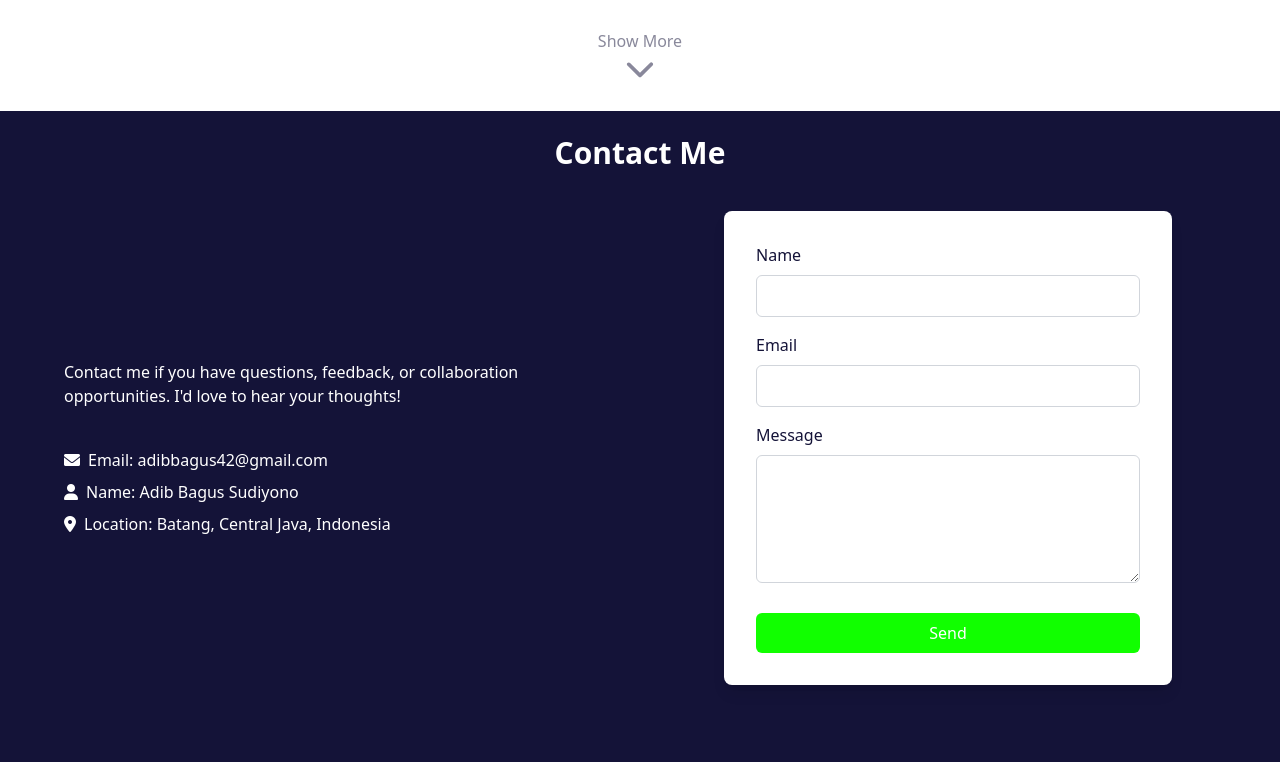
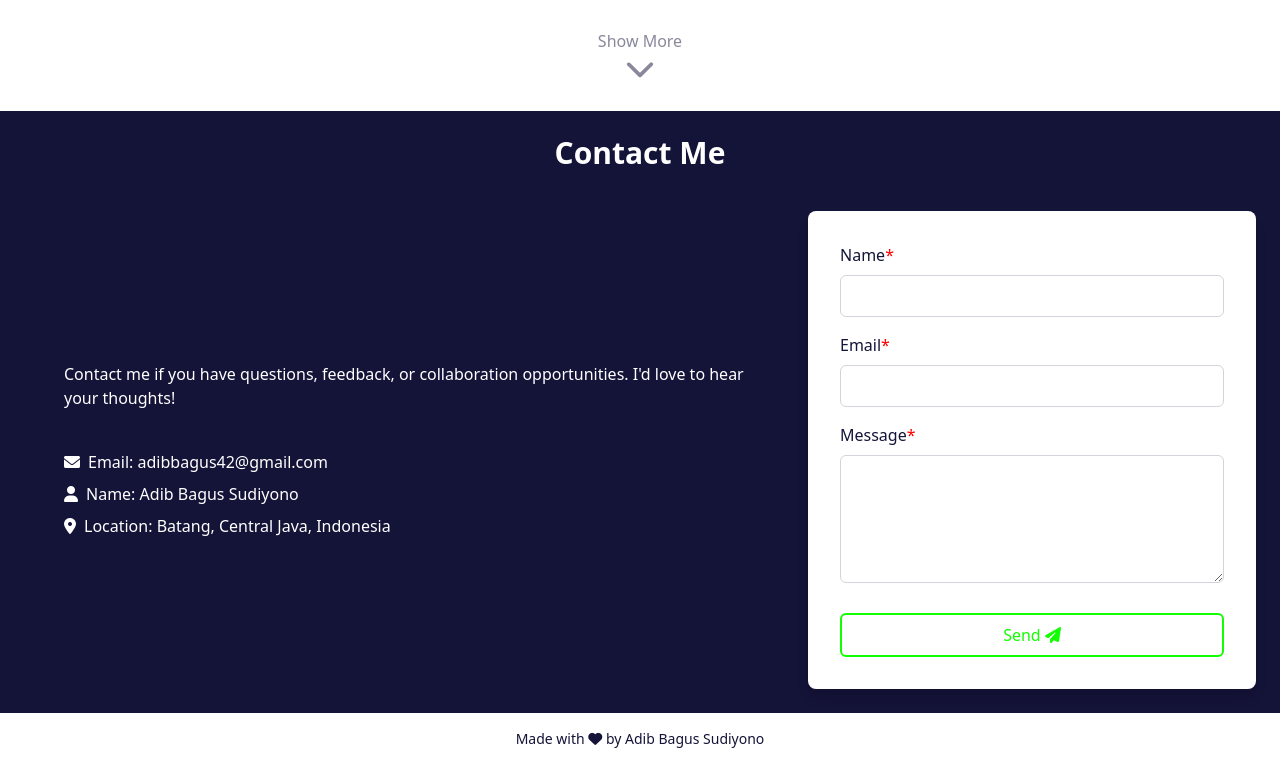
Before and after one commit to adibbaguss/My_Profile_2.0, a React (Vite) app: page / in a window 1280 px wide. Shown: the part 4842-5604 px from the top of the page. Built offline with nearby package versions, Linux system fonts and the light colour scheme; no server answers.

Commit message:
update icon weather and contact section validation

```diff
--- a/package.json
+++ b/package.json
@@ -1,7 +1,7 @@
 {
   "name": "web_profile",
   "private": true,
-  "version": "1.1.1",
+  "version": "1.1.2",
   "type": "module",
   "homepage": "https://adibbaguss.github.io/",
   "scripts": {
--- a/src/components/Contact/Contact.jsx
+++ b/src/components/Contact/Contact.jsx
@@ -2,6 +2,8 @@ import React, { useRef, useState } from 'react';
 import emailjs from '@emailjs/browser';
 import { motion } from 'framer-motion';
 import DescriptionAlerts from '../Alert/DescriptionAlerts';
+import { FontAwesomeIcon } from '@fortawesome/react-fontawesome';
+import { faPaperPlane } from '@fortawesome/free-solid-svg-icons';
 
 export const Contact = () => {
   const form = useRef(null);
@@ -15,13 +17,27 @@ export const Contact = () => {
     const message = formData.get('message');
 
     const newErrors = {};
-    if (!name) newErrors.name = 'Name is required';
-    if (!email) {
+
+    // Validate Name
+    if (!name || name.trim() === '') {
+      newErrors.name = 'Name is required';
+    } else if (name.length > 50) {
+      newErrors.name = 'Name must be 50 characters or less';
+    }
+
+    // Validate Email
+    if (!email || email.trim() === '') {
       newErrors.email = 'Email is required';
     } else if (!/\S+@\S+\.\S+/.test(email)) {
       newErrors.email = 'Email address is invalid';
     }
-    if (!message) newErrors.message = 'Message is required';
+
+    // Validate Message
+    if (!message || message.trim() === '') {
+      newErrors.message = 'Message is required';
+    } else if (message.length > 300) {
+      newErrors.message = 'Message must be 300 characters or less';
+    }
 
     setErrors(newErrors);
 
@@ -35,11 +51,11 @@ export const Contact = () => {
       if (form.current) {
         emailjs.sendForm('service_chl4o4h', 'template_9jwfhz2', form.current, 'kzYq9VmLtCrDA1r_3').then(
           () => {
-            setAlert({ status: 'success', message: 'Email sent successfully!' });
+            setAlert({ status: 'success', message: 'Your email has been sent successfully. Please check your inbox for my response' });
             form.current.reset();
             setTimeout(() => {
               setAlert({ status: '', message: '' });
-            }, 3000);
+            }, 10000);
           },
           (error) => {
             setAlert({ status: 'error', message: 'Failed to send email. Please try again later.' });
@@ -55,12 +71,12 @@ export const Contact = () => {
   };
 
   return (
-    <section className="bg-primary-color text-secondary-color lg:h-screen p-6 overflow-hidden">
+    <section className="bg-primary-color text-secondary-color p-6 overflow-hidden relative">
       <h1 className="font-bold text-1xl sm:text-2xl md:text-3xl lg:text-3xl mb-10 text-secondary-color text-center">Contact Me</h1>
 
       <div className="flex flex-col md:flex-row items-center justify-center">
-        <div className="w-full md:w-1/2 flex flex-col items-center md:items-start px-10 text-white">
-          <p className="mb-6  text-sm md:text-base">Contact me if you have questions, feedback, or collaboration opportunities. I'd love to hear your thoughts!</p>
+        <div className=" flex flex-col items-center md:items-start px-10 text-white">
+          <p className="mb-6 text-sm md:text-base">Contact me if you have questions, feedback, or collaboration opportunities. I'd love to hear your thoughts!</p>
           <div className="hidden md:block">
             <div className="mt-4 flex items-center">
               <i className="fas fa-envelope mr-2"></i>
@@ -78,27 +94,42 @@ export const Contact = () => {
             </div>
           </div>
         </div>
-        <motion.form ref={form} onSubmit={sendEmail} className="bg-white rounded-lg shadow-lg p-8 w-full max-w-md md:w-1/2 mx-auto mt-8 md:mt-0" initial={{ opacity: 0, y: 50 }} animate={{ opacity: 1, y: 0 }} transition={{ duration: 0.5 }}>
+
+        <div className="w-full max-w-md md:w-1/2 mx-auto mt-8 md:mt-0 relative z-10">
+          <motion.form ref={form} onSubmit={sendEmail} className="bg-white rounded-lg shadow-lg p-8" initial={{ opacity: 0, y: 50 }} animate={{ opacity: 1, y: 0 }} transition={{ duration: 0.5 }}>
             <div className="mb-4">
-            <label className="block text-primary-color mb-2">Name</label>
-            <input type="text" name="user_name" className="text-primary-color w-full px-3 py-2 border border-gray-300 rounded-md focus:outline-none focus:ring-2 focus:ring-green" />
+              <label className="block text-primary-color mb-2">
+                Name<span className="text-red">*</span>
+              </label>
+              <input autocomplete="given-name" type="text" name="user_name" className="text-primary-color w-full px-3 py-2 border border-gray-300 rounded-md focus:outline-none focus:ring-2 focus:ring-green" />
               {errors.name && <p className="text-red text-xs mt-1">{errors.name}</p>}
             </div>
             <div className="mb-4">
-            <label className="block text-primary-color mb-2">Email</label>
-            <input type="email" name="user_email" className="text-primary-color w-full px-3 py-2 border border-gray-300 rounded-md focus:outline-none focus:ring-2 focus:ring-green" />
+              <label className="block text-primary-color mb-2">
+                Email<span className="text-red">*</span>
+              </label>
+              <input autocomplete="email" type="email" name="user_email" className="text-primary-color w-full px-3 py-2 border border-gray-300 rounded-md focus:outline-none focus:ring-2 focus:ring-green" />
               {errors.email && <p className="text-red text-xs mt-1">{errors.email}</p>}
             </div>
             <div className="mb-6">
-            <label className="block text-primary-color mb-2">Message</label>
+              <label className="block text-primary-color mb-2">
+                Message<span className="text-red">*</span>
+              </label>
               <textarea name="message" className="text-primary-color w-full px-3 py-2 border border-gray-300 rounded-md focus:outline-none focus:ring-2 focus:ring-green h-32" />
               {errors.message && <p className="text-red text-xs mt-1">{errors.message}</p>}
             </div>
-          <motion.input type="submit" value="Send" className="w-full bg-green text-white py-2 rounded-md cursor-pointer hover:bg-green-700 transition-colors" whileHover={{ scale: 1.05 }} whileTap={{ scale: 0.95 }} />
+            <motion.button
+              type="submit"
+              className="w-full border border-2 border-solid border-green text-green py-2 rounded-md cursor-pointer transition-colors hover:bg-green hover:text-white"
+              whileHover={{ scale: 1.04 }}
+              whileTap={{ scale: 0.95 }}
+            >
+              Send <FontAwesomeIcon icon={faPaperPlane} />
+            </motion.button>
           </motion.form>
+          <DescriptionAlerts className="my-4 mx-0" status={alert.status} message={alert.message} />
         </div>
-
-      <DescriptionAlerts status={alert.status} message={alert.message} />
+      </div>
     </section>
   );
 };
--- a/src/components/Weather/Weather.jsx
+++ b/src/components/Weather/Weather.jsx
@@ -59,6 +59,7 @@ const Weather = () => {
       hour12: false,
     });
   };
+  console.log(weather);
 
   return (
     <div className="mx-3 font-thin mb-0">
@@ -66,7 +67,7 @@ const Weather = () => {
         <>
           <div className="hidden sm:grid sm:grid  text-xs">
             <div className="flex" data-aos="fade-down" data-aos-duration="1000">
-              <span className="font-bold mb-0 mt-auto">{Math.round(weather.main.temp)}°C</span>
+              <span className="font-bold mb-0 mt-auto">{weather.main.temp.toFixed(1)}°C</span>
               <img className="w-8" src={`http://openweathermap.org/img/wn/${weather.weather[0].icon}@2x.png`} alt="weather icon" />
               <span className="mb-0 mt-auto">
                 Batang, Central Java, <span className="font-bold">Indonesia</span>
--- a/src/services/api.jsx
+++ b/src/services/api.jsx
@@ -7,7 +7,7 @@ const getWeather = async () => {
   try {
     const response = await axios.get(BASE_URL, {
       params: {
-        q: 'Batang',
+        q: 'limpung',
         appid: API_KEY,
         units: 'metric',
       },
```
Lines whose indentation alone changed are shown as unchanged.
